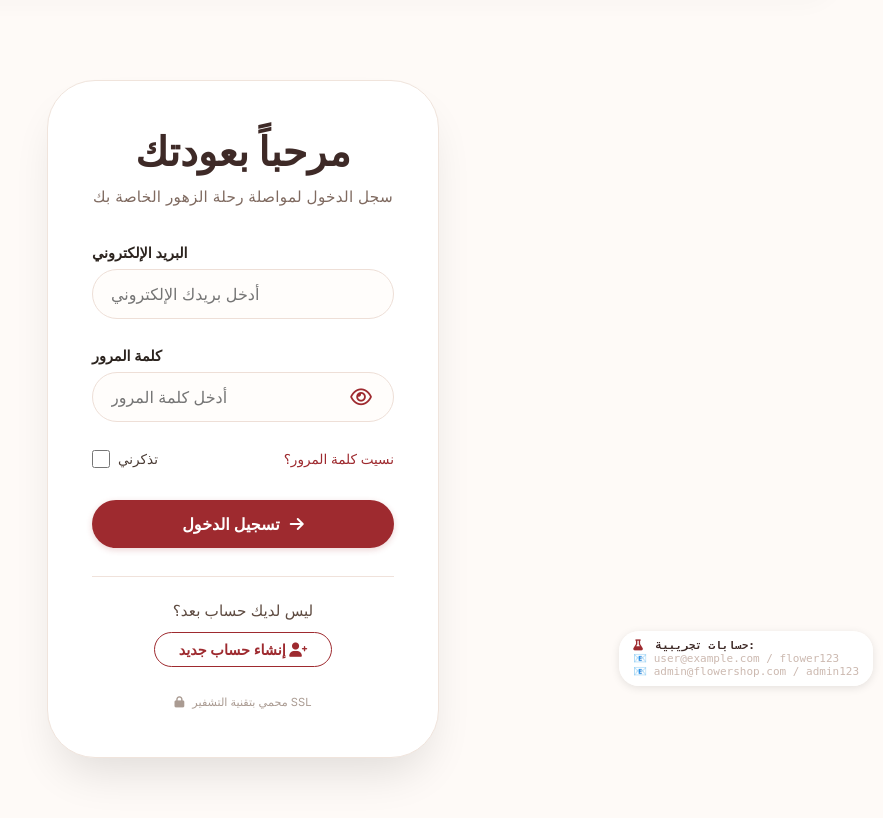
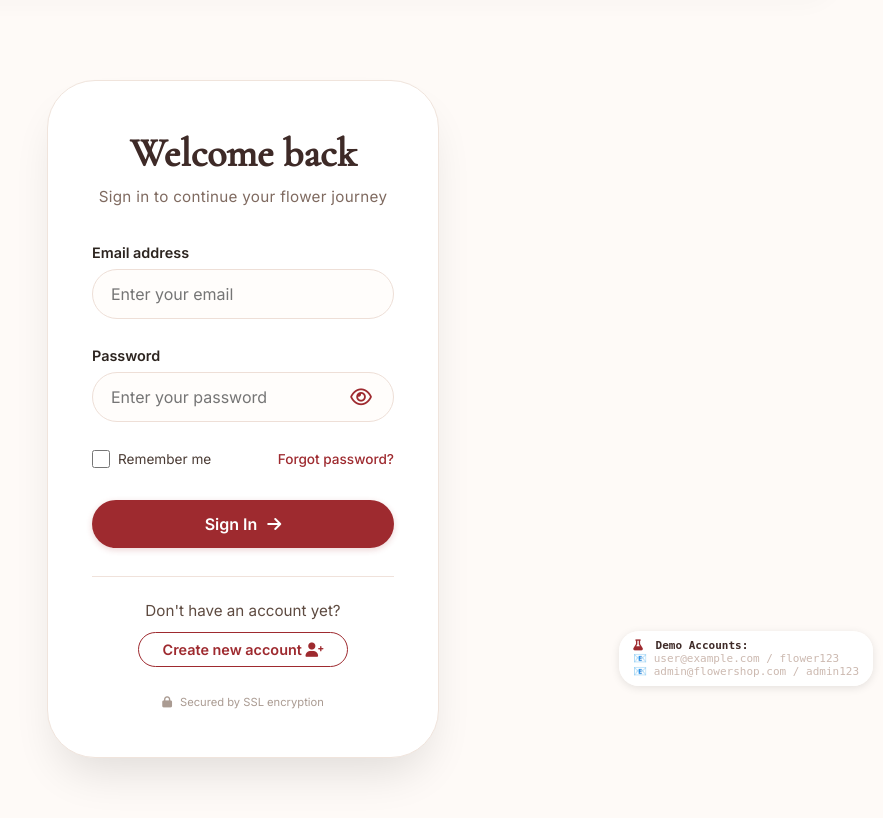
Before and after one commit to hamodalshatti/flower_shop200, a Flask app: page /login in a window 1280 px wide. Shown: the part 104-922 px from the top of the page, without its empty margins (397-1280 px from the left). Run offline with Flask 3, Linux system fonts and the light colour scheme.

Commit message:
Update login.html

```diff
--- a/templates/login.html
+++ b/templates/login.html
@@ -1,9 +1,9 @@
 <!DOCTYPE html>
-<html lang="ar">
+<html lang="en">
 <head>
     <meta charset="UTF-8">
     <meta name="viewport" content="width=device-width, initial-scale=1.0, user-scalable=yes">
-    <title>تسجيل الدخول | محل زهور</title>
+    <title>Sign In | Flower Shop</title>
 
     <!-- Google Fonts -->
     <link href="https://fonts.googleapis.com/css2?family=Inter:opsz,wght@14..32,300;14..32,400;14..32,500;14..32,600;14..32,700&family=Cormorant+Garamond:ital,wght@0,400;0,500;1,400&display=swap" rel="stylesheet">
@@ -389,73 +389,73 @@
 <div class="signin-container">
     <div class="signin-card">
         <div class="signin-header">
-            <h2>مرحباً بعودتك</h2>
-            <p>سجل الدخول لمواصلة رحلة الزهور الخاصة بك</p>
+            <h2>Welcome back</h2>
+            <p>Sign in to continue your flower journey</p>
         </div>
 
-        <!-- رسائل الحالة -->
+        <!-- Status Messages -->
         <div id="generalErrorBanner" style="display: none;" class="general-error">
             <i class="fas fa-exclamation-triangle"></i>
-            <span id="generalErrorMessage">بريد إلكتروني أو كلمة مرور غير صحيحة. يرجى المحاولة مرة أخرى.</span>
+            <span id="generalErrorMessage">Invalid email or password. Please try again.</span>
         </div>
 
         <div id="generalSuccessBanner" style="display: none;" class="general-success">
             <i class="fas fa-check-circle"></i>
-            <span id="generalSuccessMessage">تم تسجيل الدخول بنجاح! جاري التحويل...</span>
+            <span id="generalSuccessMessage">Login successful! Redirecting...</span>
         </div>
 
-        <!-- نموذج تسجيل الدخول -->
+        <!-- Login Form -->
         <form class="signin-form" action="#" method="POST" id="loginForm">
             <div class="form-group" id="emailGroup">
-                <label>البريد الإلكتروني</label>
+                <label>Email address</label>
                 <div class="input-wrapper">
-                    <input type="email" name="email" id="emailInput" placeholder="أدخل بريدك الإلكتروني" autocomplete="email">
+                    <input type="email" name="email" id="emailInput" placeholder="Enter your email" autocomplete="email">
                 </div>
                 <div class="error-message" id="emailError" style="display: none;">
-                    <i class="fas fa-exclamation-circle"></i> <span id="emailErrorText">صيغة البريد الإلكتروني غير صحيحة</span>
+                    <i class="fas fa-exclamation-circle"></i> <span id="emailErrorText">Invalid email format</span>
                 </div>
             </div>
 
             <div class="form-group" id="passwordGroup">
-                <label>كلمة المرور</label>
+                <label>Password</label>
                 <div class="input-wrapper">
-                    <input type="password" name="password" id="passwordInput" placeholder="أدخل كلمة المرور" autocomplete="current-password">
+                    <input type="password" name="password" id="passwordInput" placeholder="Enter your password" autocomplete="current-password">
                     <span class="password-toggle" id="togglePasswordBtn">
                         <i class="far fa-eye" id="eyeIcon"></i>
                     </span>
                 </div>
                 <div class="error-message" id="passwordError" style="display: none;">
-                    <i class="fas fa-exclamation-circle"></i> <span id="passwordErrorText">كلمة المرور لا يمكن أن تكون فارغة</span>
+                    <i class="fas fa-exclamation-circle"></i> <span id="passwordErrorText">Password cannot be empty</span>
                 </div>
             </div>
 
             <div class="form-options">
                 <label class="remember-me">
-                    <input type="checkbox" name="remember" id="rememberCheckbox"> تذكرني
+                    <input type="checkbox" name="remember" id="rememberCheckbox"> Remember me
                 </label>
-                <a href="#" class="forgot-password" id="forgotPasswordLink">نسيت كلمة المرور؟</a>
+                <a href="#" class="forgot-password" id="forgotPasswordLink">Forgot password?</a>
             </div>
 
             <button type="submit" class="btn signin-btn" id="submitBtn">
-                تسجيل الدخول <i class="fas fa-arrow-right"></i>
+                Sign In <i class="fas fa-arrow-right"></i>
             </button>
         </form>
 
         <div class="signup-section">
-            <p class="signup-text">ليس لديك حساب بعد؟</p>
+            <p class="signup-text">Don't have an account yet?</p>
             <a href="#" class="signup-link-btn" id="signupLinkBtn">
-                إنشاء حساب جديد <i class="fas fa-user-plus"></i>
+                Create new account <i class="fas fa-user-plus"></i>
             </a>
         </div>
 
         <div class="signin-footer">
-            <i class="fas fa-lock"></i> <span>محمي بتقنية التشفير SSL</span>
+            <i class="fas fa-lock"></i> <span>Secured by SSL encryption</span>
         </div>
     </div>
 </div>
 
 <script>
-    // عناصر DOM
+    // DOM Elements
     const emailInput = document.getElementById('emailInput');
     const passwordInput = document.getElementById('passwordInput');
     const emailErrorDiv = document.getElementById('emailError');
@@ -472,15 +472,15 @@
     const submitBtn = document.getElementById('submitBtn');
     const rememberCheckbox = document.getElementById('rememberCheckbox');
 
-    // المستخدمين التجريبيين المسجلين في النظام
+    // Registered users in the system
     const REGISTERED_USERS = [
-        { email: "user@example.com", password: "flower123", name: "أحمد" },
-        { email: "admin@flowershop.com", password: "admin123", name: "مدير المتجر" },
-        { email: "sarah@flowershop.com", password: "sarah123", name: "سارة" },
-        { email: "demo@flower.com", password: "demo123", name: "زائر تجريبي" }
+        { email: "user@example.com", password: "flower123", name: "Ahmed" },
+        { email: "admin@flowershop.com", password: "admin123", name: "Shop Admin" },
+        { email: "sarah@flowershop.com", password: "sarah123", name: "Sarah" },
+        { email: "demo@flower.com", password: "demo123", name: "Demo User" }
     ];
 
-    // تحميل البيانات المحفوظة
+    // Load saved credentials
     function loadSavedCredentials() {
         const savedEmail = localStorage.getItem('savedEmail');
         const savedPassword = localStorage.getItem('savedPassword');
@@ -495,7 +495,7 @@
         }
     }
 
-    // حفظ بيانات تسجيل الدخول
+    // Save login credentials
     function saveCredentials(email, password, remember) {
         if (remember) {
             localStorage.setItem('savedEmail', email);
@@ -508,7 +508,7 @@
         }
     }
 
-    // إظهار رسالة خطأ عامة
+    // Show general error message
     function showGeneralError(message) {
         generalSuccessBanner.style.display = 'none';
         generalErrorMessage.innerText = message;
@@ -520,7 +520,7 @@
         }, 5000);
     }
 
-    // إظهار رسالة نجاح عامة
+    // Show general success message
     function showGeneralSuccess(message) {
         generalErrorBanner.style.display = 'none';
         generalSuccessMessage.innerText = message;
@@ -532,7 +532,7 @@
         generalSuccessBanner.style.display = 'none';
     }
 
-    // تعيين حالة الخطأ للحقل
+    // Set field error state
     function setFieldError(inputElement, errorDiv, errorMessage, isValid, customTextSpan = null) {
         if (!isValid) {
             inputElement.classList.add('error-input');
@@ -551,7 +551,7 @@
         }
     }
 
-    // إزالة أخطاء الحقول
+    // Clear all field errors
     function clearFieldErrors() {
         emailInput.classList.remove('error-input');
         passwordInput.classList.remove('error-input');
@@ -559,13 +559,13 @@
         passwordErrorDiv.style.display = 'none';
     }
 
-    // التحقق من صيغة الإيميل
+    // Validate email format
     function isValidEmail(email) {
         const emailRegex = /^[^\s@]+@([^\s@]+\.)+[^\s@]+$/;
         return emailRegex.test(email);
     }
 
-    // التحقق من صحة بيانات الدخول
+    // Authenticate user
     function authenticateUser(email, password) {
         const normalizedEmail = email.toLowerCase().trim();
 
@@ -577,42 +577,42 @@
         return user || null;
     }
 
-    // تأثير الاهتزاز للبطاقة
+    // Shake animation for the card
     function shakeCard() {
         const card = document.querySelector('.signin-card');
         card.classList.add('shake-effect');
         setTimeout(() => card.classList.remove('shake-effect'), 500);
     }
 
-    // تعطيل/تفعيل زر الإرسال
+    // Set loading state on submit button
     function setLoadingState(isLoading) {
         if (isLoading) {
             submitBtn.disabled = true;
-            submitBtn.innerHTML = '<i class="fas fa-spinner fa-spin"></i> جاري تسجيل الدخول...';
+            submitBtn.innerHTML = '<i class="fas fa-spinner fa-spin"></i> Signing in...';
         } else {
             submitBtn.disabled = false;
-            submitBtn.innerHTML = 'تسجيل الدخول <i class="fas fa-arrow-right"></i>';
+            submitBtn.innerHTML = 'Sign In <i class="fas fa-arrow-right"></i>';
         }
     }
 
-    // معالجة التحقق من صحة النموذج
+    // Validate form inputs
     function validateForm(emailVal, passwordVal) {
         let isValid = true;
 
-        // التحقق من البريد الإلكتروني
+        // Email validation
         if (!emailVal) {
-            setFieldError(emailInput, emailErrorDiv, 'البريد الإلكتروني مطلوب', false, emailErrorText);
+            setFieldError(emailInput, emailErrorDiv, 'Email address is required', false, emailErrorText);
             isValid = false;
         } else if (!isValidEmail(emailVal)) {
-            setFieldError(emailInput, emailErrorDiv, 'يرجى إدخال بريد إلكتروني صالح (مثل name@domain.com)', false, emailErrorText);
+            setFieldError(emailInput, emailErrorDiv, 'Please enter a valid email address (e.g., name@domain.com)', false, emailErrorText);
             isValid = false;
         } else {
             setFieldError(emailInput, emailErrorDiv, '', true, emailErrorText);
         }
 
-        // التحقق من كلمة المرور
+        // Password validation
         if (!passwordVal || passwordVal.trim() === '') {
-            setFieldError(passwordInput, passwordErrorDiv, 'كلمة المرور مطلوبة', false, passwordErrorText);
+            setFieldError(passwordInput, passwordErrorDiv, 'Password is required', false, passwordErrorText);
             isValid = false;
         } else {
             setFieldError(passwordInput, passwordErrorDiv, '', true, passwordErrorText);
@@ -621,7 +621,7 @@
         return isValid;
     }
 
-    // التحقق المباشر أثناء الكتابة
+    // Real-time email validation
     emailInput.addEventListener('input', function() {
         hideGeneralMessages();
         const val = emailInput.value.trim();
@@ -632,10 +632,11 @@
             emailInput.classList.remove('error-input');
             emailErrorDiv.style.display = 'none';
         } else {
-            setFieldError(emailInput, emailErrorDiv, 'صيغة البريد الإلكتروني غير صحيحة', false, emailErrorText);
+            setFieldError(emailInput, emailErrorDiv, 'Invalid email format', false, emailErrorText);
         }
     });
 
+    // Real-time password validation
     passwordInput.addEventListener('input', function() {
         hideGeneralMessages();
         const pass = passwordInput.value;
@@ -648,7 +649,7 @@
         }
     });
 
-    // تبديل إظهار/إخفاء كلمة المرور
+    // Toggle password visibility
     function togglePasswordVisibility() {
         const currentType = passwordInput.getAttribute('type');
         if (currentType === 'password') {
@@ -671,7 +672,7 @@
         });
     }
 
-    // إزالة الأخطاء عند التركيز
+    // Clear errors on focus
     emailInput.addEventListener('focus', function() {
         if (emailInput.classList.contains('error-input')) {
             emailInput.classList.remove('error-input');
@@ -688,7 +689,7 @@
         }
     });
 
-    // معالج تقديم النموذج
+    // Form submission handler
     loginForm.addEventListener('submit', async function(e) {
         e.preventDefault();
 
@@ -698,7 +699,7 @@
         hideGeneralMessages();
         clearFieldErrors();
 
-        // التحقق من صحة الحقول
+        // Validate form
         if (!validateForm(emailVal, passwordVal)) {
             shakeCard();
             return false;
@@ -706,39 +707,38 @@
 
         setLoadingState(true);
 
-        // محاكاة تأخير الشبكة
+        // Simulate network delay
         setTimeout(() => {
             const user = authenticateUser(emailVal, passwordVal);
 
             if (!user) {
-                // فشل تسجيل الدخول
-                setFieldError(emailInput, emailErrorDiv, 'البريد الإلكتروني أو كلمة المرور غير صحيحة', false, emailErrorText);
-                setFieldError(passwordInput, passwordErrorDiv, 'بيانات الدخول غير صحيحة', false, passwordErrorText);
-                showGeneralError('❌ البريد الإلكتروني أو كلمة المرور غير صحيحة. يرجى المحاولة مرة أخرى.');
+                // Login failed
+                setFieldError(emailInput, emailErrorDiv, 'Invalid email or password', false, emailErrorText);
+                setFieldError(passwordInput, passwordErrorDiv, 'Invalid credentials', false, passwordErrorText);
+                showGeneralError('❌ Invalid email or password. Please try again.');
                 shakeCard();
                 setLoadingState(false);
 
-                // لا نقوم بمسح الحقول، فقط نحددها
+                // Select the email field for correction
                 emailInput.select();
             } else {
-                // نجاح تسجيل الدخول
+                // Login successful
                 saveCredentials(emailVal, passwordVal, rememberCheckbox.checked);
 
-                // تخزين معلومات المستخدم في sessionStorage
+                // Store user info in sessionStorage
                 sessionStorage.setItem('currentUser', JSON.stringify({
                     email: user.email,
                     name: user.name,
                     loggedIn: true
                 }));
 
-                showGeneralSuccess(`✓ مرحباً بك، ${user.name}! جاري تحويلك إلى المتجر...`);
+                showGeneralSuccess(`✓ Welcome back, ${user.name}! Redirecting to the shop...`);
 
-                // تعطيل النموذج أثناء إعادة التوجيه
+                // Disable form during redirect
                 submitBtn.disabled = true;
 
-                // إعادة التوجيه بعد نجاح تسجيل الدخول
+                // Redirect after successful login
                 setTimeout(() => {
-                    // في التطبيق الحقيقي: window.location.href = '/dashboard' أو '/'
                     window.location.href = '/';
                 }, 1500);
             }
@@ -747,7 +747,7 @@
         return false;
     });
 
-    // روابط إضافية
+    // Additional links handlers
     document.getElementById('forgotPasswordLink')?.addEventListener('click', (e) => {
         e.preventDefault();
         window.location.href = '/forgot-password';
@@ -758,7 +758,7 @@
         window.location.href = '/signup';
     });
 
-    // تهيئة الحالة الأولية لأيقونة العين
+    // Initialize eye icon state
     if (passwordInput.type === 'password') {
         eyeIcon.classList.add('fa-eye');
         eyeIcon.classList.remove('fa-eye-slash');
@@ -766,22 +766,22 @@
         eyeIcon.classList.add('fa-eye-slash');
     }
 
-    // تحميل البيانات المحفوظة عند بدء التشغيل
+    // Load saved credentials on startup
     window.addEventListener('DOMContentLoaded', function() {
         loadSavedCredentials();
 
-        // عرض الحسابات التجريبية في وحدة التحكم
-        console.log('📧 الحسابات التجريبية المتاحة:');
+        // Display demo accounts in console
+        console.log('📧 Available demo accounts:');
         REGISTERED_USERS.forEach((user, index) => {
-            console.log(`  ${index + 1}. البريد: ${user.email} | كلمة المرور: ${user.password}`);
+            console.log(`  ${index + 1}. Email: ${user.email} | Password: ${user.password}`);
         });
     });
 </script>
 
-<!-- شريط المعلومات التجريبية -->
+<!-- Demo credentials info bar -->
 <div style="position: fixed; bottom: 10px; right: 10px; font-size: 11px; color: #ccb9b0; background: rgba(255,255,255,0.95); padding: 8px 14px; border-radius: 20px; box-shadow: 0 2px 8px rgba(0,0,0,0.1); font-family: monospace; direction: ltr; z-index: 1000;">
     <i class="fas fa-flask" style="margin-right: 6px; color: #9e2a2f;"></i>
-    <strong style="color: #3e2a27;">حسابات تجريبية:</strong><br>
+    <strong style="color: #3e2a27;">Demo Accounts:</strong><br>
     📧 user@example.com / flower123<br>
     📧 admin@flowershop.com / admin123
 </div>
```
